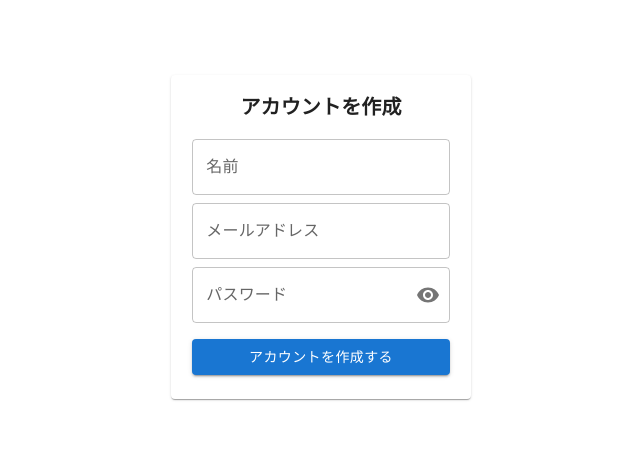
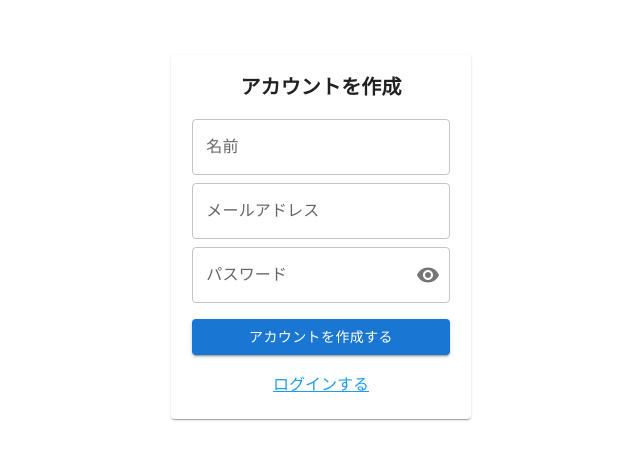
Before and after one commit to Tayuchi/TESNS, a Next.js app: page /sign-up in a window 1280 px wide. Shown: the part 171-630 px from the top of the page, without its empty margins (319-959 px from the left). Built offline with nearby package versions, Linux system fonts and the light colour scheme.

Commit message:
それぞれ飛べるようにした

```diff
--- a/src/libs/components/sign-up/SignUp.tsx
+++ b/src/libs/components/sign-up/SignUp.tsx
@@ -1,11 +1,12 @@
 'use client'
 
-import { TextField, Button, Card, CardContent, Grid, Typography } from "@mui/material"
+import { TextField, Button, Card, CardContent, Grid, Typography, colors } from "@mui/material"
 import PassField from "../PassField"
 import { useState } from "react";
 import { auth, firestore } from '../firebase/firebase'; // パスは貴様の環境に合わせて変更すること
 import { createUserWithEmailAndPassword } from 'firebase/auth';
 import { doc, setDoc } from 'firebase/firestore';
+import Link from "next/link";
 
 export default function SignUp() {
     const [name, setName] = useState('');
@@ -79,13 +80,18 @@ export default function SignUp() {
                         <PassField value={password} onChange={(e) => setPassword(e.target.value)} />
 
                         <Button
-                            sx={{ mt: 2, width: '96%' }}
+                            sx={{ mt: 2, mb: 2, width: '96%' }}
                             onClick={handleClick}
                             color="primary"
                             variant="contained"
                         >
                             アカウントを作成する
                         </Button>
+
+                        <Link href="/login" style={{ color: '#1d9bf0'}}>
+                            ログインする
+                        </Link>
+
                     </CardContent>
                 </Card>
             </Grid>
```
Also changed, not shown: src/libs/components/login/Login.tsx (+8 -1 lines).
